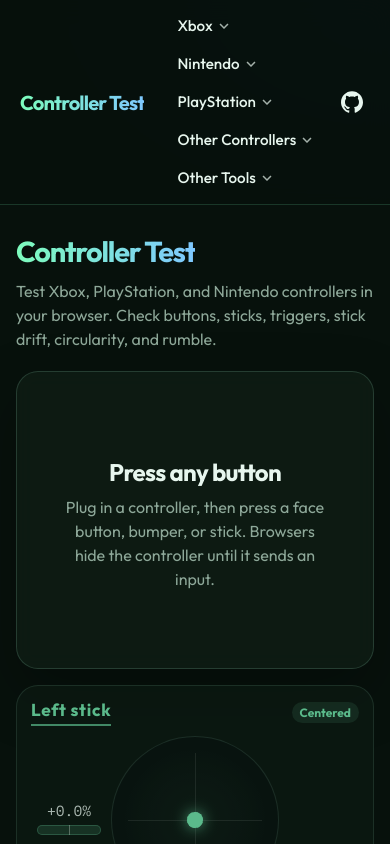
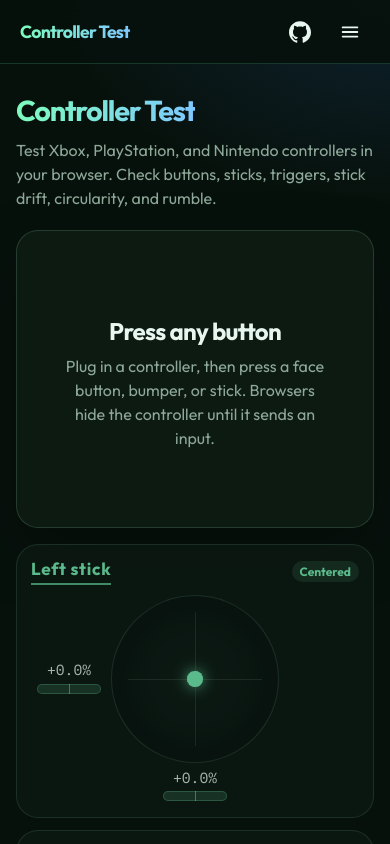
Before and after one commit to BryantWelch/controller-test.app, a React (Vite) app: page / in a window 390 px wide. Shown: the top 844 px of the page. Built offline with nearby package versions, Linux system fonts and the light colour scheme.

Commit message:
Keep the navbar on one line on phones by opening the menus from a button.

```diff
--- a/src/components/SiteNav.tsx
+++ b/src/components/SiteNav.tsx
@@ -114,6 +114,18 @@ function ExternalIcon() {
   )
 }
 
+function canHover() {
+  return window.matchMedia('(hover: hover) and (pointer: fine)').matches
+}
+
+function MenuGlyph({ open }: { open: boolean }) {
+  return (
+    <svg viewBox="0 0 24 24" fill="none" stroke="currentColor" strokeWidth="2" strokeLinecap="round" aria-hidden="true">
+      {open ? <path d="M6 6l12 12M18 6L6 18" /> : <path d="M4 7h16M4 12h16M4 17h16" />}
+    </svg>
+  )
+}
+
 function moveLinkFocus(current: HTMLElement, key: string) {
   if (key !== 'ArrowDown' && key !== 'ArrowUp') return
   const links = Array.from(current.querySelectorAll<HTMLAnchorElement>('a'))
@@ -125,27 +137,42 @@ function moveLinkFocus(current: HTMLElement, key: string) {
 
 export function SiteNav() {
   const [open, setOpen] = useState<OpenMenu | null>(null)
-  const navRef = useRef<HTMLElement>(null)
+  const [mobileOpen, setMobileOpen] = useState(false)
+  const menusRef = useRef<HTMLElement>(null)
+  const toggleRef = useRef<HTMLButtonElement>(null)
   const openRef = useRef(open)
+  const mobileOpenRef = useRef(mobileOpen)
   const closeTimer = useRef<number | undefined>(undefined)
   const buttonRefs = useRef(new Map<string, HTMLButtonElement>())
 
   openRef.current = open
+  mobileOpenRef.current = mobileOpen
 
   useEffect(() => {
     function onKey(event: KeyboardEvent) {
-      if (event.key !== 'Escape' || !openRef.current) return
-      event.preventDefault()
-      const id = openRef.current.id
-      setOpen(null)
-      buttonRefs.current.get(id)?.focus()
+      if (event.key !== 'Escape') return
+      if (openRef.current) {
+        event.preventDefault()
+        const id = openRef.current.id
+        setOpen(null)
+        buttonRefs.current.get(id)?.focus()
+        return
+      }
+      if (mobileOpenRef.current) {
+        event.preventDefault()
+        setMobileOpen(false)
+        toggleRef.current?.focus()
+      }
     }
 
     function onPointerDown(event: PointerEvent) {
-      if (!openRef.current) return
+      if (!openRef.current && !mobileOpenRef.current) return
       const target = event.target
-      if (target instanceof Node && navRef.current?.contains(target)) return
+      if (!(target instanceof Node)) return
+      if (menusRef.current?.contains(target)) return
+      if (toggleRef.current?.contains(target)) return
       setOpen(null)
+      setMobileOpen(false)
     }
 
     document.addEventListener('keydown', onKey)
@@ -157,7 +184,26 @@ export function SiteNav() {
     }
   }, [])
 
+  useEffect(() => {
+    if (!mobileOpen) return
+    const previous = document.body.style.overflow
+    document.body.style.overflow = 'hidden'
+    return () => {
+      document.body.style.overflow = previous
+    }
+  }, [mobileOpen])
+
+  useEffect(() => {
+    const query = window.matchMedia('(max-width: 960px)')
+    const onChange = () => {
+      if (!query.matches) setMobileOpen(false)
+    }
+    query.addEventListener('change', onChange)
+    return () => query.removeEventListener('change', onChange)
+  }, [])
+
   function hoverOpen(id: string) {
+    if (!canHover()) return
     window.clearTimeout(closeTimer.current)
     setOpen((current) => {
       if (current?.pinned) return current
@@ -166,6 +212,7 @@ export function SiteNav() {
   }
 
   function hoverLeave(id: string) {
+    if (!canHover()) return
     window.clearTimeout(closeTimer.current)
     closeTimer.current = window.setTimeout(() => {
       setOpen((current) => {
@@ -191,10 +238,27 @@ export function SiteNav() {
 
   return (
     <header className="topbar site-nav">
+      {mobileOpen ? (
+        <button
+          type="button"
+          className="nav-backdrop"
+          tabIndex={-1}
+          aria-label="Close menu"
+          onClick={() => {
+            setOpen(null)
+            setMobileOpen(false)
+          }}
+        />
+      ) : null}
       <Link to="/" className="brand site-brand">
         Controller Test
       </Link>
-      <nav className="site-nav-menus" aria-label="Controllers and tools" ref={navRef}>
+      <nav
+        id="site-nav-menus"
+        className={mobileOpen ? 'site-nav-menus is-open' : 'site-nav-menus'}
+        aria-label="Controllers and tools"
+        ref={menusRef}
+      >
         {menus.map((menu) => {
           const expanded = open?.id === menu.id
           return (
@@ -274,6 +338,21 @@ export function SiteNav() {
       >
         <GitHubMark />
       </a>
+      <button
+        ref={toggleRef}
+        type="button"
+        className="nav-toggle"
+        aria-label={mobileOpen ? 'Close menu' : 'Open menu'}
+        aria-expanded={mobileOpen}
+        aria-controls="site-nav-menus"
+        onClick={() => {
+          window.clearTimeout(closeTimer.current)
+          setOpen(null)
+          setMobileOpen((current) => !current)
+        }}
+      >
+        <MenuGlyph open={mobileOpen} />
+      </button>
     </header>
   )
 }
--- a/src/styles/nav.css
+++ b/src/styles/nav.css
@@ -8,7 +8,11 @@
   flex-wrap: nowrap;
   gap: 8px 12px;
   min-height: 64px;
-  padding: 8px 20px;
+  padding:
+    calc(8px + env(safe-area-inset-top, 0px))
+    max(20px, env(safe-area-inset-right, 0px))
+    8px
+    max(20px, env(safe-area-inset-left, 0px));
   background: rgba(7, 17, 12, 0.92);
   border-bottom: 1px solid rgba(125, 252, 189, 0.16);
   backdrop-filter: blur(14px);
@@ -20,6 +24,7 @@
   font-size: 1.25rem;
   font-weight: 700;
   letter-spacing: -0.04em;
+  white-space: nowrap;
   background: linear-gradient(90deg, #7dfcbd 0%, #7ec8ff 100%);
   -webkit-background-clip: text;
   background-clip: text;
@@ -34,6 +39,46 @@
   align-items: center;
   gap: 2px;
   min-width: 0;
+}
+
+.nav-toggle {
+  display: none;
+  flex: none;
+  width: 40px;
+  height: 40px;
+  margin: 0;
+  padding: 0;
+  border: 0;
+  border-radius: 999px;
+  background: transparent;
+  color: var(--text);
+  cursor: pointer;
+}
+
+.nav-toggle svg {
+  width: 22px;
+  height: 22px;
+  display: block;
+}
+
+.nav-toggle:hover {
+  background: rgba(125, 252, 189, 0.1);
+  color: var(--mint);
+}
+
+.nav-backdrop {
+  display: none;
+  position: absolute;
+  z-index: 1;
+  top: 100%;
+  left: 0;
+  width: 100%;
+  height: 100dvh;
+  margin: 0;
+  padding: 0;
+  border: 0;
+  background: rgba(0, 0, 0, 0.5);
+  cursor: pointer;
 }
 
 .nav-github {
@@ -158,15 +203,65 @@
 }
 
 @media (max-width: 960px) {
+  .site-nav .site-brand {
+    font-size: 1.1rem;
+  }
+
+  .nav-toggle {
+    display: grid;
+    place-items: center;
+  }
+
+  .nav-backdrop {
+    display: block;
+  }
+
+  .site-nav-menus {
+    display: none;
+  }
+
+  .site-nav-menus.is-open {
+    display: flex;
+    position: absolute;
+    z-index: 2;
+    top: 100%;
+    left: 0;
+    right: 0;
+    flex: none;
+    flex-direction: column;
+    align-items: stretch;
+    gap: 2px;
+    width: auto;
+    max-height: calc(100dvh - 4rem - env(safe-area-inset-top, 0px));
+    overflow: auto;
+    overscroll-behavior: contain;
+    padding: 6px 12px calc(14px + env(safe-area-inset-bottom, 0px));
+    background: #07110c;
+    border-bottom: 1px solid rgba(125, 252, 189, 0.16);
+    box-shadow: 0 18px 40px rgba(0, 0, 0, 0.35);
+  }
+
   .nav-menu {
     position: static;
   }
 
+  .nav-menu-btn {
+    width: 100%;
+    justify-content: space-between;
+    min-height: 44px;
+  }
+
   .nav-panel,
   .nav-menu-end .nav-panel {
-    left: 0;
-    right: 0;
-    width: auto;
+    position: static;
+    left: auto;
+    right: auto;
+    width: 100%;
+    padding-top: 0;
+  }
+
+  .nav-link {
+    min-height: 44px;
   }
 }
 
```
